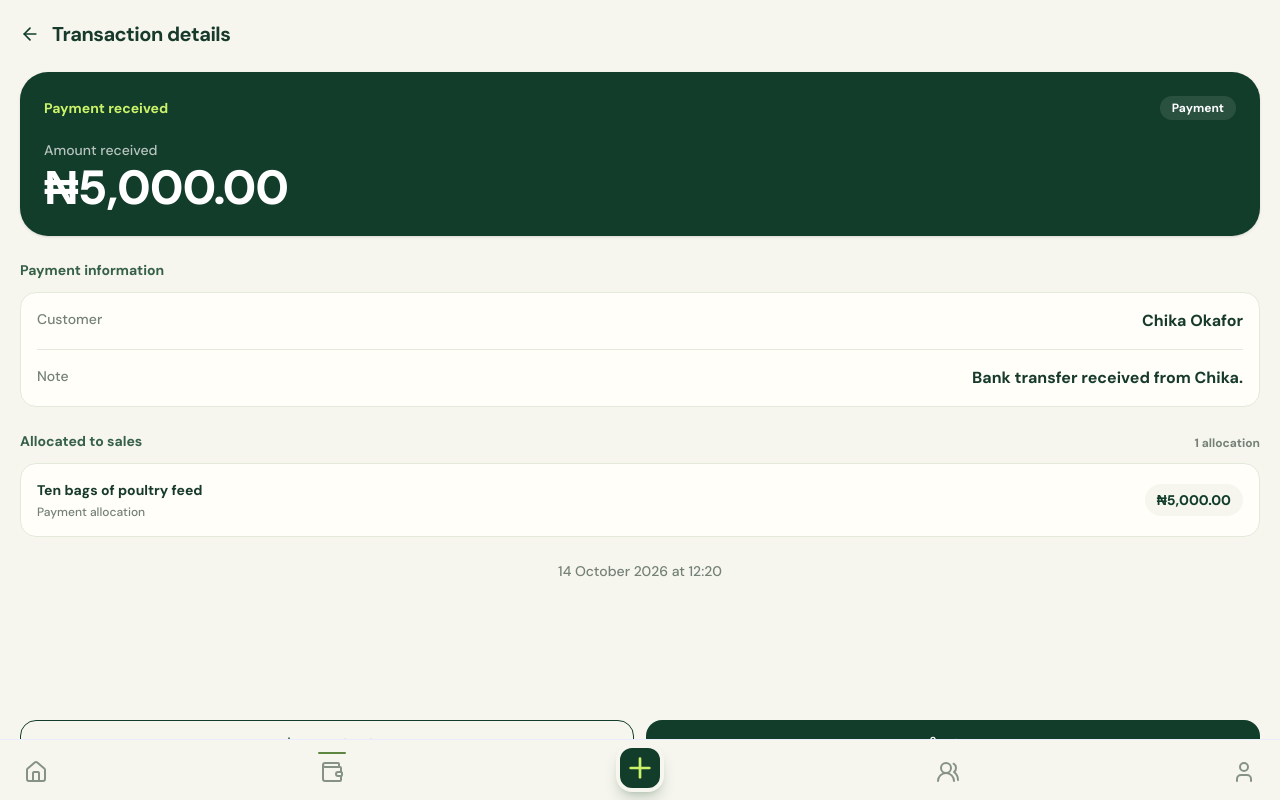
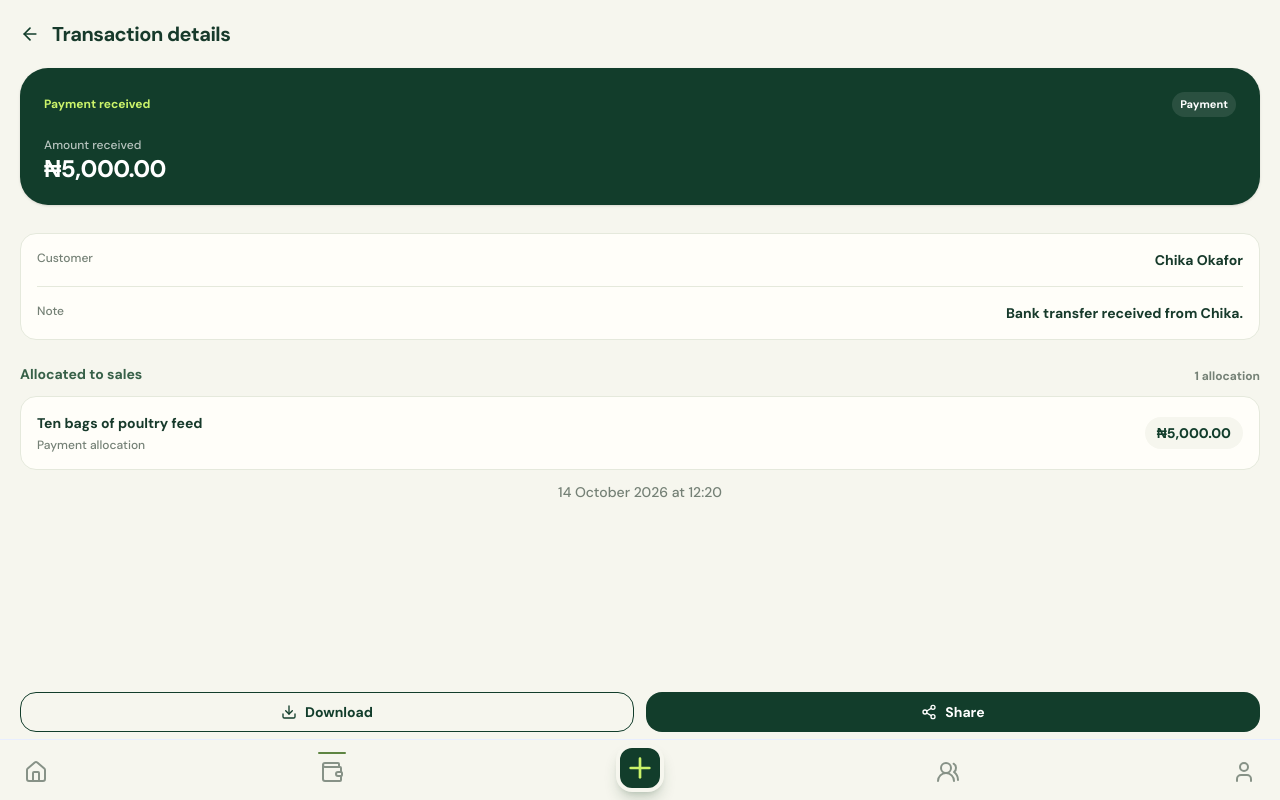
Before and after one commit to Aulli07/BalanceMe, a Next.js app: page /transactions/payment-001 in a window 1280 px wide. Built offline with nearby package versions, Linux system fonts and the light colour scheme.

Commit message:
I improved the UI for the specific transaction page thereby fitting it into the screen, to allow no overflow

```diff
--- a/features/transactions/ui/detail-row.tsx
+++ b/features/transactions/ui/detail-row.tsx
@@ -1,8 +1,8 @@
 export function DetailRow({ label, value }: { label: string; value: string }) {
   return (
     <div className="flex items-start justify-between gap-5 py-4">
-      <span className="text-sm font-medium text-[var(--muted)]">{label}</span>
-      <span className="text-right text-base font-bold text-[var(--ink)]">{value}</span>
+      <span className="text-xs font-medium text-[var(--muted)]">{label}</span>
+      <span className="text-right text-sm font-bold text-[var(--ink)]">{value}</span>
     </div>
   );
 }
--- a/features/transactions/ui/payment-transaction-ui.tsx
+++ b/features/transactions/ui/payment-transaction-ui.tsx
@@ -14,20 +14,20 @@ export function PaymentTransactionUi({
   const customer = getCustomer(transaction.customerId);
 
   return (
-    <section className="mt-6 flex min-h-[calc(100dvh-5rem)] flex-col px-5 pb-6">
+    <section className="mt-5 min-h-[calc(100vh-7rem)]  flex flex-col px-5 pb-6">
       <div className="rounded-[1.75rem] bg-[var(--forest)] p-6 text-white shadow-sm">
         <div className="flex items-center justify-between">
-          <p className="text-sm font-bold text-[var(--lime)]">Payment received</p>
-          <span className="rounded-full bg-white/10 px-3 py-1 text-xs font-bold text-white">Payment</span>
+          <p className="text-xs font-bold text-[var(--lime)]">Payment received</p>
+          <span className="rounded-full bg-white/10 px-2 py-1 text-[11px] font-bold text-white">Payment</span>
         </div>
-        <p className="mt-5 text-sm font-medium text-white/70">Amount received</p>
-        <p className="mt-1 text-5xl font-extrabold leading-none tracking-tight">
+        <p className="mt-5 text-xs font-medium text-white/70">Amount received</p>
+        <p className="mt-1 text-2xl font-extrabold leading-none tracking-tight">
           {formatNaira(amountPaid)}
         </p>
       </div>
 
-      <div className="mt-6">
-        <p className="text-sm font-bold text-[var(--forest-soft)]">Payment information</p>
+      <div className="mt-4">
+        {/* <p className="text-sm font-bold text-[var(--forest-soft)]">Payment information</p> */}
         <dl className="mt-3 divide-y divide-[var(--line)] rounded-2xl border border-[var(--line)] bg-[var(--surface)] px-4">
           <DetailRow label="Customer" value={customer?.name ?? "Unknown customer"} />
           {transaction.note && <DetailRow label="Note" value={transaction.note} />}
@@ -66,7 +66,7 @@ export function PaymentTransactionUi({
 
       <time
         dateTime={transaction.createdAt}
-        className="mt-6 text-center text-sm font-medium text-[var(--muted)]"
+        className="mt-3 text-center text-[14px] font-medium text-[var(--muted)]"
       >
         {getDateString(transaction.createdAt)}
       </time>
--- a/features/transactions/ui/sale-transaction-ui.tsx
+++ b/features/transactions/ui/sale-transaction-ui.tsx
@@ -17,7 +17,7 @@ export function SaleTransactionUi({
   const receipt = getReceiptAttachment(transaction.receiptId ?? "");
 
   return (
-    <section className="mt-6 flex min-h-[calc(100dvh-5rem)] flex-col px-5 pb-6">
+    <section className="mt-5 flex min-h-[calc(100dvh-5rem)] flex-col px-5 pb-6">
       <div className="rounded-[1.75rem] bg-[var(--forest)] p-6 text-white shadow-sm">
         <div className="flex items-center justify-between gap-3">
           <p className="text-sm font-bold text-[var(--lime)]">Sale recorded</p>
--- a/features/transactions/ui/transaction-actions.tsx
+++ b/features/transactions/ui/transaction-actions.tsx
@@ -2,18 +2,18 @@ import { LuDownload, LuShare2 } from "react-icons/lu";
 
 export function TransactionActions() {
   return (
-    <div className="mt-auto pt-8">
+    <div className="mt-auto ">
       <div className="grid grid-cols-2 gap-3">
         <button
           type="button"
-          className="flex h-12 items-center justify-center gap-2 rounded-2xl border border-[var(--forest)] text-sm font-bold text-[var(--forest)] transition-colors hover:bg-[var(--forest)] hover:text-white"
+          className="flex h-10 items-center justify-center gap-2 rounded-2xl border border-[var(--forest)] text-sm font-bold text-[var(--forest)] transition-colors hover:bg-[var(--forest)] hover:text-white"
         >
           <LuDownload className="size-4" />
           Download
         </button>
         <button
           type="button"
-          className="flex h-12 items-center justify-center gap-2 rounded-2xl bg-[var(--forest)] text-sm font-bold text-white transition-colors hover:bg-[var(--forest-dark)]"
+          className="flex h-10 items-center justify-center gap-2 rounded-2xl bg-[var(--forest)] text-sm font-bold text-white transition-colors hover:bg-[var(--forest-dark)]"
         >
           <LuShare2 className="size-4" />
           Share
```
